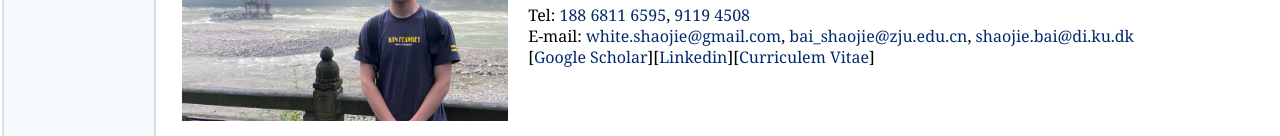
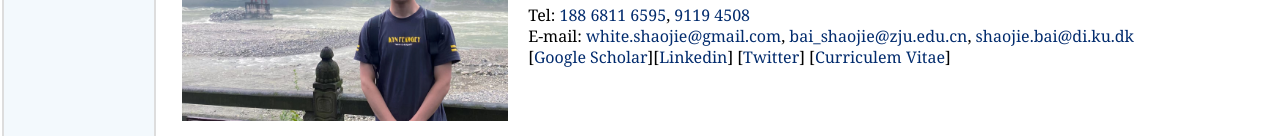
Before and after one commit to ShaojieBai/ShaojieBai.github.io, a plain HTML site: page index.html in a window 1280 px wide. Shown: the part 202-338 px from the top of the page. Drawn offline with Linux system fonts and the light colour scheme.

Commit message:
240122 update

```diff
--- a/index.html
+++ b/index.html
@@ -42,7 +42,7 @@ Tel: <a href="0086" target=&ldquo;blank&rdquo;>188 6811 6595</a>, <a href="0045"
 
 E-mail: <a href="mailto:white.shaojie@gmail.com" target=&ldquo;blank&rdquo;>white.shaojie@gmail.com</a>, <a href="mailto:bai_shaojie@zju.edu.cn" target=&ldquo;blank&rdquo;>bai_shaojie@zju.edu.cn</a>, <a href="mailto:shaojie.bai@di.ku.dk" target=&ldquo;blank&rdquo;>shaojie.bai@di.ku.dk</a> <br />
 
-[<a href="https://scholar.google.com/citations?hl=zh-CN&amp;user=WbJM-mwAAAAJ" target=&ldquo;blank&rdquo;>Google Scholar</a>][<a href="https://www.linkedin.com/in/shaojie-bai-703a1b200/" target=&ldquo;blank&rdquo;>Linkedin</a>][<a href="ShaojieCV.pdf" target=&ldquo;blank&rdquo;>Curriculem Vitae</a>] <br />
+[<a href="https://scholar.google.com/citations?hl=zh-CN&amp;user=WbJM-mwAAAAJ" target=&ldquo;blank&rdquo;>Google Scholar</a>][<a href="https://www.linkedin.com/in/shaojie-bai-703a1b200/" target=&ldquo;blank&rdquo;>Linkedin</a>] [<a href="https://twitter.com/ShaojieBai1" target=&ldquo;blank&rdquo;>Twitter</a>] [<a href="ShaojieCV.pdf" target=&ldquo;blank&rdquo;>Curriculem Vitae</a>] <br />
 
 
 
```
Also changed, not shown: 1 other file.
